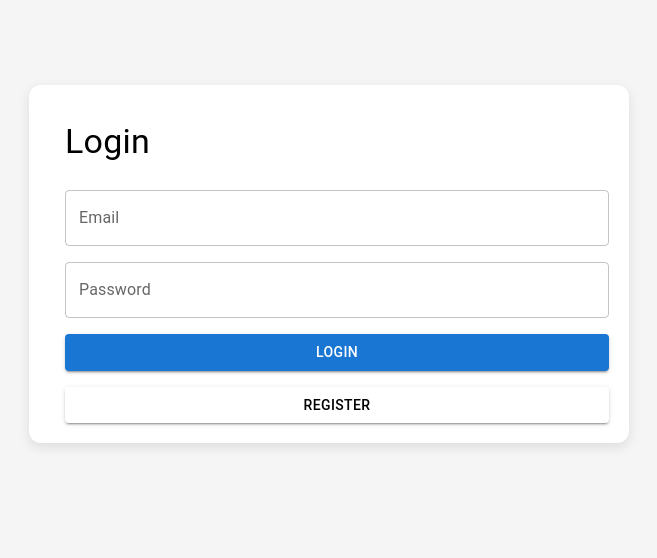
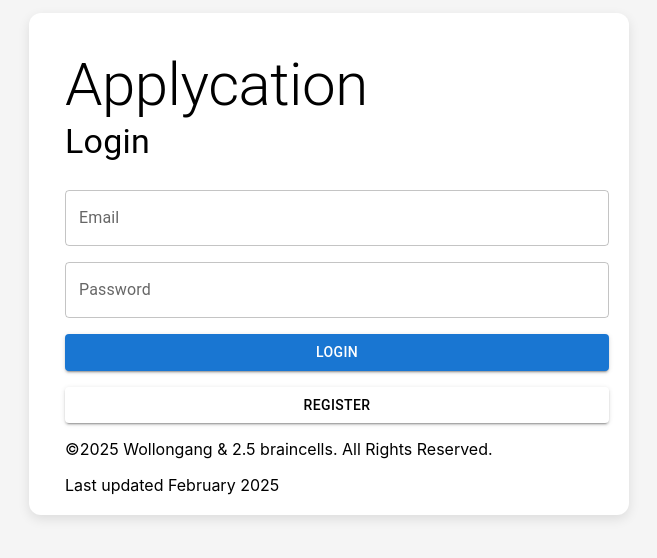
Before and after one commit to pokercrash/applycation-app, a React (Create React App) app: page / in a window 1280 px wide. Shown: the part 148-706 px from the top of the page, without its empty margins (303-960 px from the left). Built offline with nearby package versions, Linux system fonts and the light colour scheme.

Commit message:
add login footer

```diff
--- a/src/pages/LoginPage.js
+++ b/src/pages/LoginPage.js
@@ -52,9 +52,6 @@ const LoginPage = () => {
     }
   };
 
-  // Disable login button if email or password is empty or invalid
-  const isFormValid = email && password && !emailError && !passwordError;
-
   return (
     <Box
       sx={{
@@ -78,6 +75,7 @@ const LoginPage = () => {
         }}
       >
         <Grid item xs={12}>
+          <Typography variant="h2">Applycation</Typography>
           <Typography variant="h4" gutterBottom>
             Login
           </Typography>
@@ -123,6 +121,16 @@ const LoginPage = () => {
             Register
           </Button>
         </Grid>
+        <Grid item xs={12}>
+          <Typography variant="h10" >
+            ©{new Date().getFullYear()} Wollongang & 2.5 braincells. All Rights Reserved.
+          </Typography>
+        </Grid>
+        <Grid item xs={12}>
+          <Typography variant="h10">
+            Last updated {new Date().toLocaleString('default', { month: 'long' })} {new Date().getFullYear()}
+          </Typography>
+        </Grid>
       </Grid>
     </Box>
   );
```
